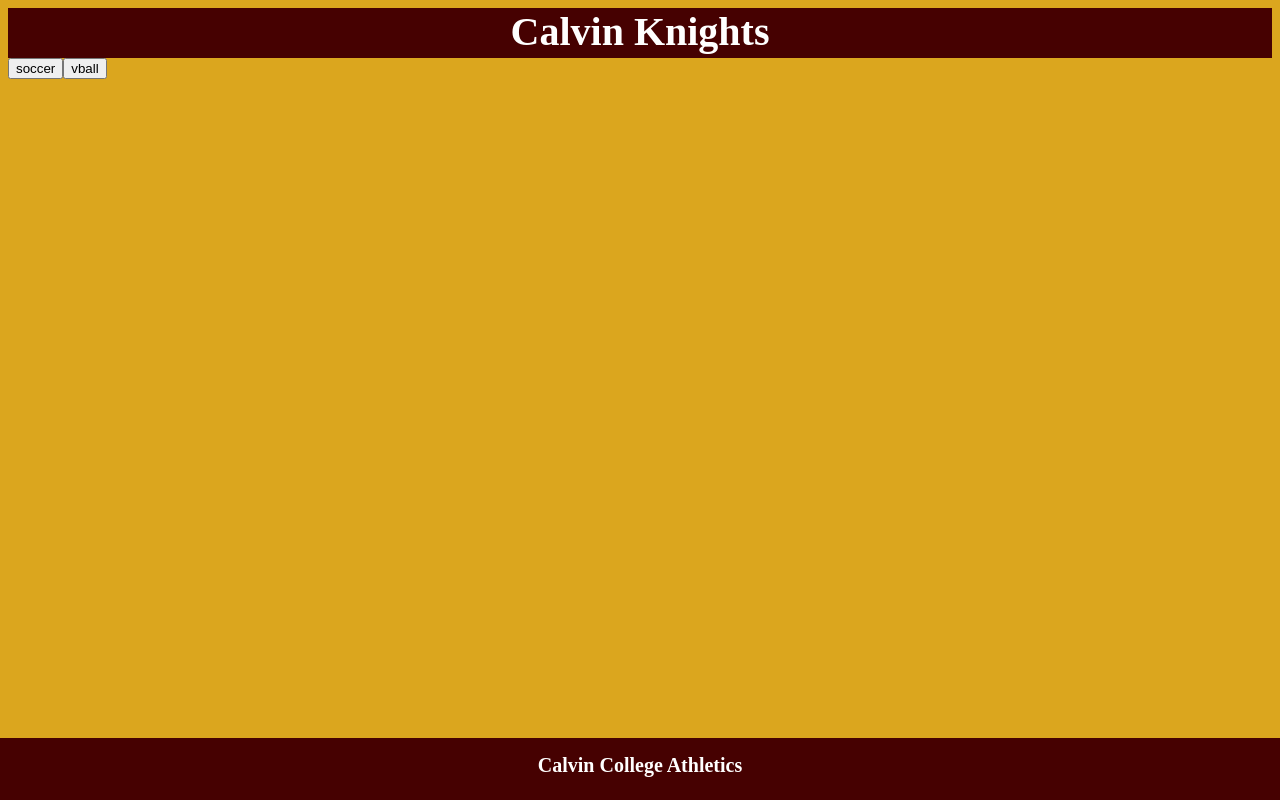
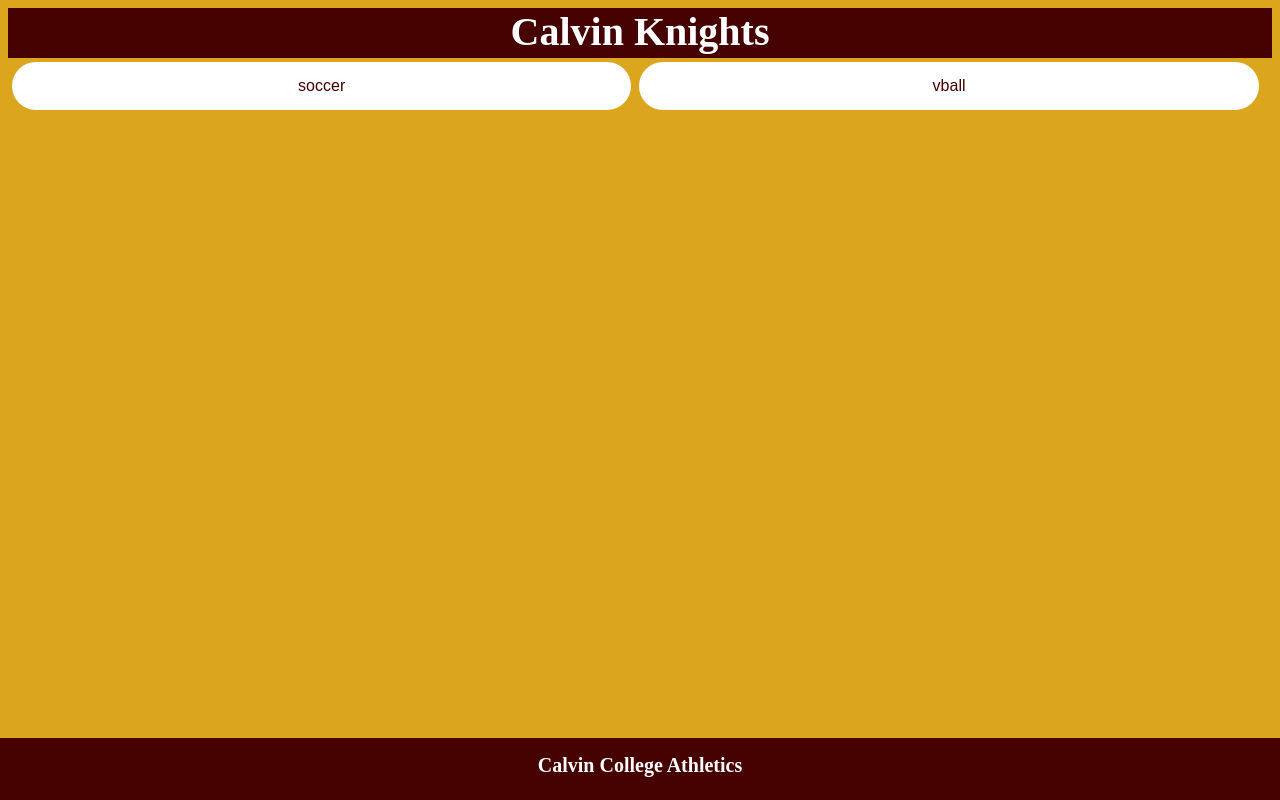
Before and after one commit to EthanMitchSeniorProject/WebApp, a React app: page / in a window 1280 px wide. Built offline with nearby package versions, Linux system fonts and the light colour scheme.

Commit message:
create base classes for soccer and volleyball views

```diff
--- a/app/css/base.css
+++ b/app/css/base.css
@@ -35,3 +35,17 @@
     background: #dba61e;
     font-family: serif;
 }
+
+.tab_button {
+    background-color: white;
+    border: none;
+    color: #460101;
+    padding: 15px 32px;
+    width: 49%;
+    text-align: center;
+    text-decoration: none;
+    display: inline-block;
+    font-size: 16px;
+    margin: 4px;
+    border-radius: 25px;
+}
--- a/app/scripts/index.js
+++ b/app/scripts/index.js
@@ -1,19 +1,10 @@
 import React from 'react';
 import ReactDOM from 'react-dom';
-import TabView from './tab_view.js';
+import Main from './main.js';
 import styles from '../css/base.css';
-
-var renderForm = function(button) {
-    if (button.target.value == "soccer") {
-        console.log("Soccer");
-    } else {
-        console.log("Volleyball");
-    }
-}
-
 
 ReactDOM.render((
     <div id="main">
-        <TabView/>
+        <Main/>
     </div>
 ), document.getElementById('content'))
--- /dev/null
+++ b/app/scripts/main.js
@@ -0,0 +1,50 @@
+import React from 'react';
+import ReactDOM from 'react-dom';
+import TabView from './tab_view.js';
+import SoccerView from './soccer/soccer_view.js';
+import VballView from './vball/vball_view.js';
+
+class Main extends React.Component {
+    constructor(props) {
+        super(props);
+
+        this.state = {"sport" : ""};
+        this.setState = this.setState.bind(this);
+    }
+
+    renderSoccer = () => {
+        return (
+            <div className="soccer_view">
+                <TabView setState={this.setState}/>
+                <SoccerView/>
+            </div>
+        )
+    }
+
+    renderVball = () => {
+        return (
+            <div className="vball_view">
+                <TabView setState={this.setState}/>
+                <VballView/>
+            </div>
+        )
+    }
+
+    renderNoSport = () => {
+        return (
+            <TabView setState={this.setState}/>
+        )
+    }
+
+    render = () => {
+        if (this.state.sport == "soccer") {
+            return this.renderSoccer();
+        } else if (this.state.sport == "vball") {
+            return this.renderVball();
+        } else {
+            return this.renderNoSport();
+        }
+    }
+}
+
+export default Main;
--- /dev/null
+++ b/app/scripts/soccer/soccer_view.js
@@ -0,0 +1,14 @@
+import React from 'react';
+import ReactDOM from 'react-dom';
+
+class SoccerView extends React.Component {
+    render = () => {
+        return (
+            <div className="soccer_view">
+                <h1>Soccer</h1>
+            </div>
+        )
+    }
+}
+
+export default SoccerView;
--- a/app/scripts/tab_view.js
+++ b/app/scripts/tab_view.js
@@ -1,5 +1,6 @@
 import React from 'react';
 import ReactDOM from 'react-dom';
+import styles from '../css/base.css'
 
 class TabView extends React.Component {
     constructor(props) {
@@ -8,21 +9,20 @@
 
     handleSoccerClick = (event) => {
         event.preventDefault();
-        console.log("soccer");
+        this.props.setState({"sport": "soccer"});
     }
 
     handleVballClick = (event) => {
         event.preventDefault();
-        console.log("vball");
-        //Do something here like this.props.setState({sport: volleyball}) where this.setState
+        this.props.setState({"sport": "vball"})
     }
 
     render = () => {
         return (
             <div className="tab_view">
                 <form className="sportForm">
-                    <input type="submit" value="soccer" onClick={this.handleSoccerClick}/>
-                    <input type="submit" value="vball" onClick={this.handleVballClick}/>
+                    <input className={styles.tab_button} type="submit" value="soccer" onClick={this.handleSoccerClick}/>
+                    <input className={styles.tab_button} type="submit" value="vball" onClick={this.handleVballClick}/>
                 </form>
             </div>
         )
--- /dev/null
+++ b/app/scripts/vball/vball_view.js
@@ -0,0 +1,14 @@
+import React from 'react';
+import ReactDOM from 'react-dom';
+
+class VballView extends React.Component {
+    render = () => {
+        return (
+            <div className="soccer_view">
+                <h1>Vball</h1>
+            </div>
+        )
+    }
+}
+
+export default VballView;
```
